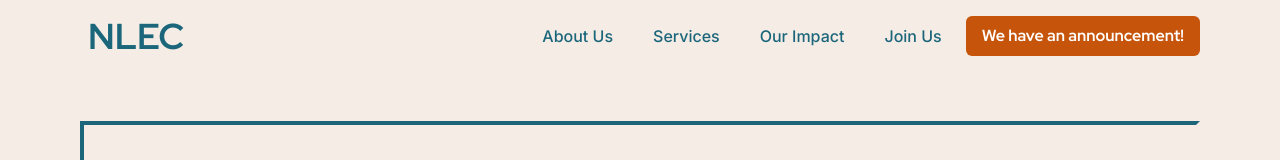
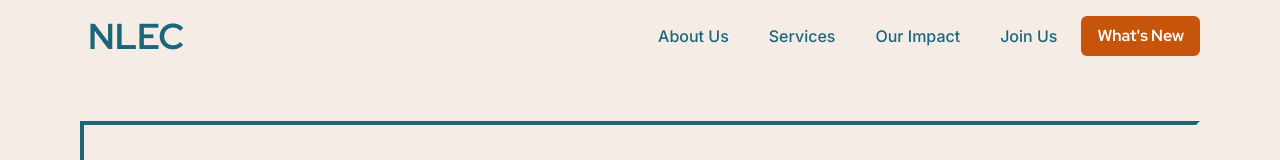
Before and after one commit to codesydney/nlec, a Next.js app: page / in a window 1280 px wide. Shown: the top 160 px of the page. Built offline with nearby package versions, Linux system fonts and the light colour scheme.

Commit message:
Update code (#17)

```diff
--- a/src/components/organisms/announcement-modal.tsx
+++ b/src/components/organisms/announcement-modal.tsx
@@ -35,7 +35,7 @@ export default function AnnouncementModal({
             redHatDisplay.className
           )}
         >
-          We have an announcement!
+          What&apos;s New
         </Button>
       </DialogTrigger>
       <DialogContent>
--- a/src/components/organisms/announcement.tsx
+++ b/src/components/organisms/announcement.tsx
@@ -3,11 +3,18 @@ import AnnouncementModal from "./announcement-modal";
 
 export default function Announcement() {
   const { shouldShow, title, content } = ANNOUNCEMENT;
+
+  if (!shouldShow) {
+    return;
+  }
+
   return (
-    <AnnouncementModal
-      shouldShow={shouldShow}
-      title={title}
-      content={content}
-    />
+    <li>
+      <AnnouncementModal
+        shouldShow={shouldShow}
+        title={title}
+        content={content}
+      />
+    </li>
   );
 }
--- a/src/components/organisms/header-section.tsx
+++ b/src/components/organisms/header-section.tsx
@@ -15,7 +15,7 @@ export default function HeaderSection() {
       animate={"animate"}
       transition={{ staggerChildren: 0.5 }}
     >
-      <div className="relative z-10 -mb-8 flex flex-col px-4 md:-mb-20 md:px-8 xl:px-20">
+      <div className="relative z-10 -mb-8 flex flex-col px-4 md:-mb-20 md:px-8 xl:px-20 2xl:mb-0">
         <motion.div
           className="z-10 mx-auto inline-flex w-full max-w-[1280px] flex-col items-end gap-4 text-nlec-green md:border-4 md:border-transparent md:border-l-nlec-green md:border-t-nlec-green md:py-8 xl:py-12"
           variants={{
--- a/src/components/organisms/navbar.tsx
+++ b/src/components/organisms/navbar.tsx
@@ -10,22 +10,16 @@ import NavbarLogo from "@/components/molecules/navbar-logo";
 import NavbarLinks from "../molecules/navbar-links";
 import Link from "next/link";
 import { NAV_ITEMS } from "@/assets/data";
-import { ANNOUNCEMENT } from "@/assets/data";
 import Announcement from "./announcement";
 
 export default function Navbar() {
-  const { shouldShow } = ANNOUNCEMENT;
   return (
     <nav className="fixed top-0 z-50 w-full bg-nlec-cream/75 px-4 py-2 backdrop-blur md:px-8 xl:px-20">
       <section className="flex items-center justify-between">
         <NavbarLogo />
         <ul className="hidden gap-2 md:inline-flex">
           <NavbarLinks items={NAV_ITEMS} />
-          {shouldShow && (
-            <li>
-              <Announcement />
-            </li>
-          )}
+          <Announcement />
         </ul>
         <Sheet>
           <SheetTrigger asChild>
@@ -44,11 +38,7 @@ export default function Navbar() {
                   </SheetClose>
                 </li>
               ))}
-              {shouldShow && (
-                <li>
-                  <Announcement />
-                </li>
-              )}
+              <Announcement />
             </ul>
           </SheetContent>
         </Sheet>
```
